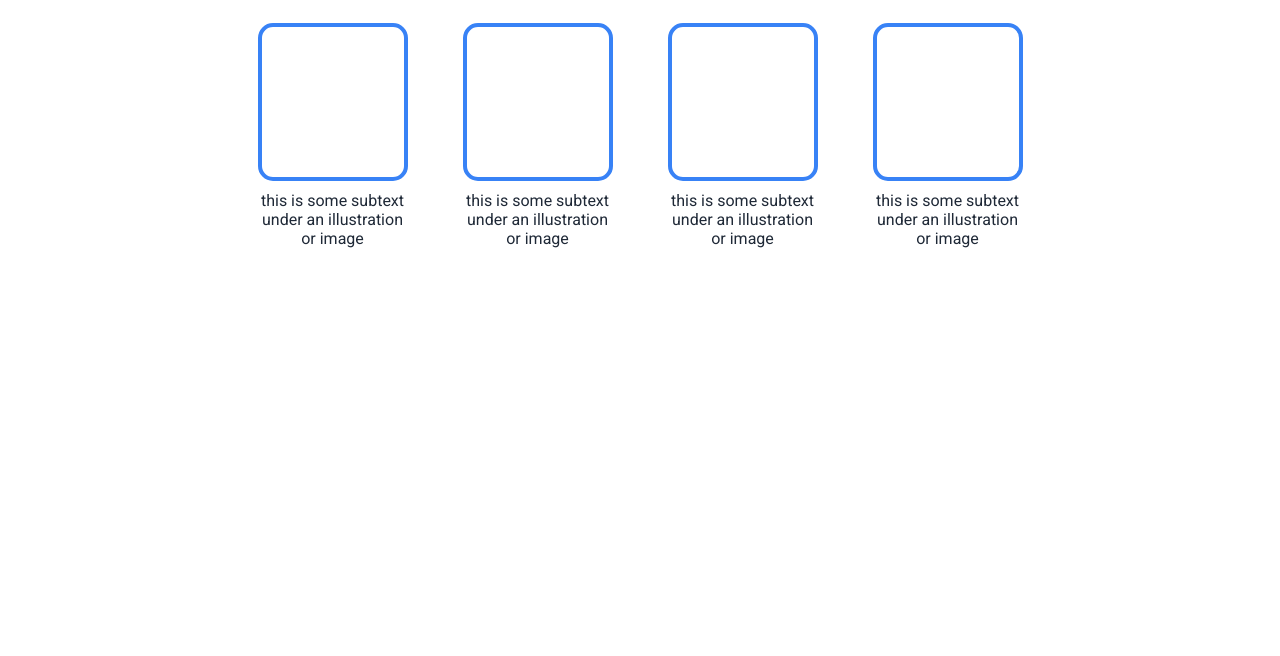
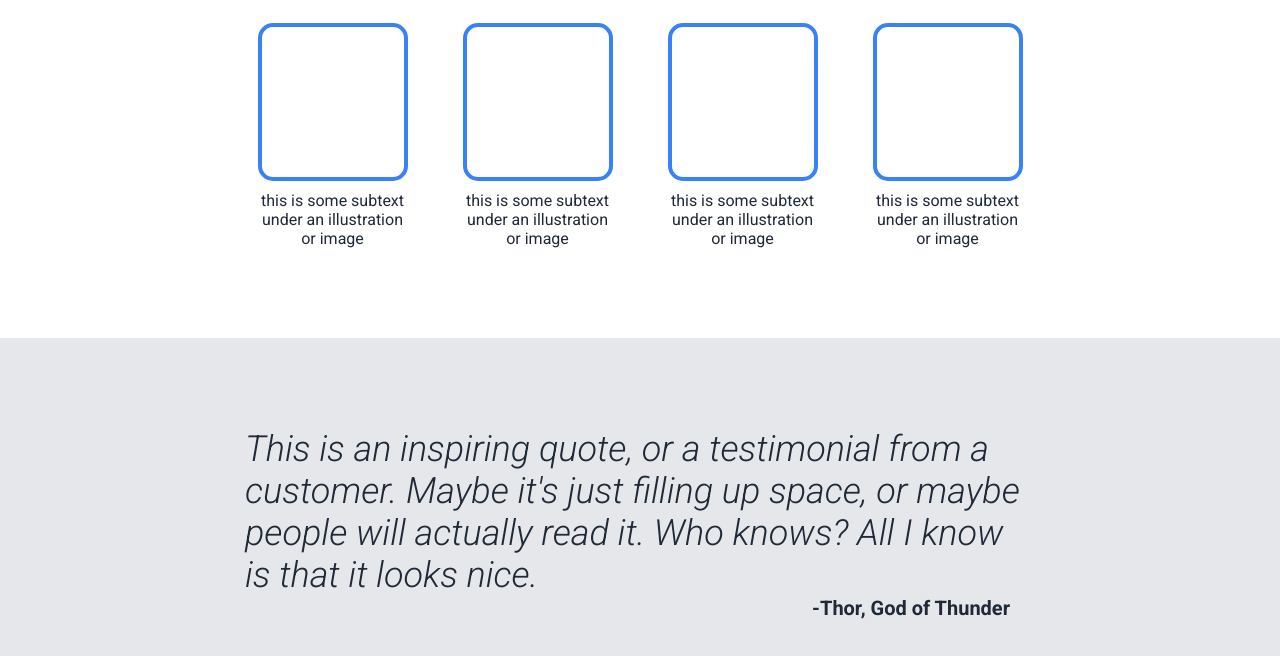
Before and after one commit to pa-aggarwal/landing-page, a plain HTML site: page index.html in a window 1280 px wide. Shown: the part 741-1397 px from the top of the page. Before the commit the page ends 1079 px from the top, so only its background shows below. Drawn offline with Linux system fonts and the light colour scheme.

Commit message:
Add markup and styles for quote section

```diff
--- a/index.html
+++ b/index.html
@@ -54,5 +54,15 @@
             </div>
         </div>
     </section>
+    <section class="quote-section">
+        <figure class="quote-container">
+            <blockquote>
+                <p>This is an inspiring quote, or a testimonial from a customer.  Maybe it's just filling up space, or maybe people will actually read it.  Who knows?  All I know is that it looks nice.</p>
+            </blockquote>
+            <figcaption class="quote-author">
+                -Thor, God of Thunder
+            </figcaption>
+        </figure>
+    </section>
 </body>
 </html>
--- a/styles.css
+++ b/styles.css
@@ -10,11 +10,15 @@ body {
     margin: 0;
 }
 
+/* Remove all default browser margins */
+h1, h2, h3, p {
+    margin: 0;
+}
+
 h1 {
     color: var(--color-white);
     font-size: 48px;
     font-weight: 900;
-    margin: 0;
 }
 
 button:hover {
@@ -109,7 +113,7 @@ button:hover {
 
 .info-section p {
     color: var(--color-dark);
-    margin: 10px 0 0;
+    margin-top: 10px;
 }
 
 .info-container {
@@ -129,3 +133,30 @@ button:hover {
     margin: 0 auto;
     height: var(--square-size);
 }
+
+.quote-section {
+    background-color: var(--color-grey);
+    color: var(--color-dark);
+    padding: 90px 0 80px;
+}
+
+.quote-section blockquote {
+    font-size: 36px;
+    font-weight: 300;
+    font-style: italic;
+    margin: 0;
+}
+
+.quote-container {
+    display: flex;
+    flex-direction: column;
+    margin: 0 auto;
+    max-width: 790px;
+}
+
+.quote-author {
+    align-self: flex-end;
+    font-weight: 700;
+    font-size: 20px;
+    margin-right: 25px;
+}
```
